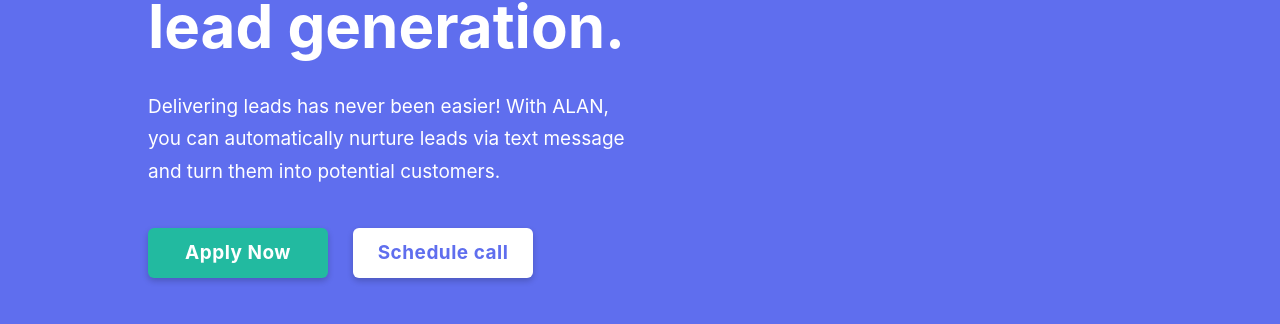
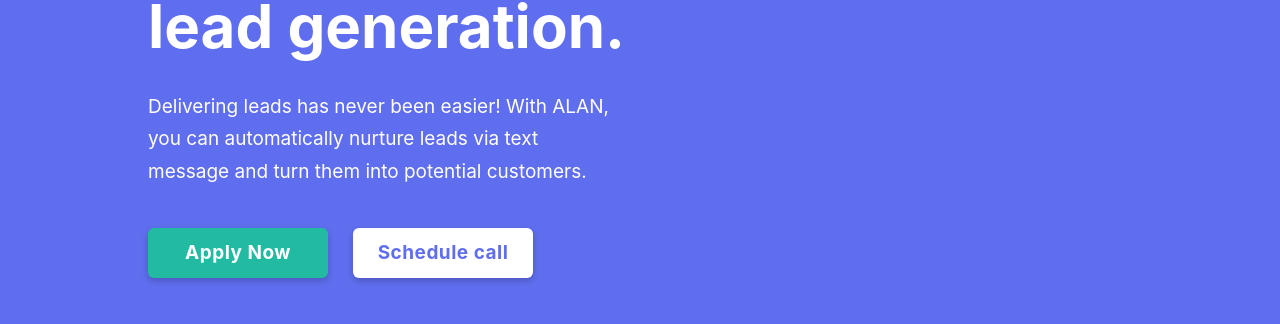
Before and after one commit to Usealan/website, a Jekyll site: the page built from pages/homepage.html, in a window 1280 px wide. Shown: the part 278-602 px from the top of the page. Built offline with Jekyll 4.4.1, drawn with Linux system fonts in a browser that asks for light colours; nearby versions of some CDN libraries; some web fonts are replaced.

```diff
--- a/assets/styles.scss
+++ b/assets/styles.scss
@@ -35,7 +35,7 @@
 .hero { padding: 80px 20px 20px; min-height: 645px; }
 .hero ::selection { background: var(--color-black); }
 .hero h1 { font-size: 60px; line-height: 1.15; margin: 0 0 30px; width: 100%; max-width: 500px; }
-.hero p.intro { font-size: 19px; line-height: 1.7; width: 100%; max-width: 490px; margin: 0 0 40px ; }
+.hero p.intro { font-size: 19px; line-height: 1.7; width: 100%; max-width: 475px; margin: 0 0 40px ; }
 .ctas { font-size: 0; }
 .ctas .button { background: white; color: var(--color-blue); padding: 0 20px; border-radius: 6px; line-height: 50px; box-shadow: 0 3px 6px rgba(0,0,0,0.2); font-weight: bold; margin: 0 25px 0 0; font-size: 19px; text-decoration: none; display: inline-block; min-width: 180px; text-align: center; letter-spacing: 0.5px; transition: all 0.3s ease; }
 .ctas .button.primary { color: white; background: var(--color-green); }
```
